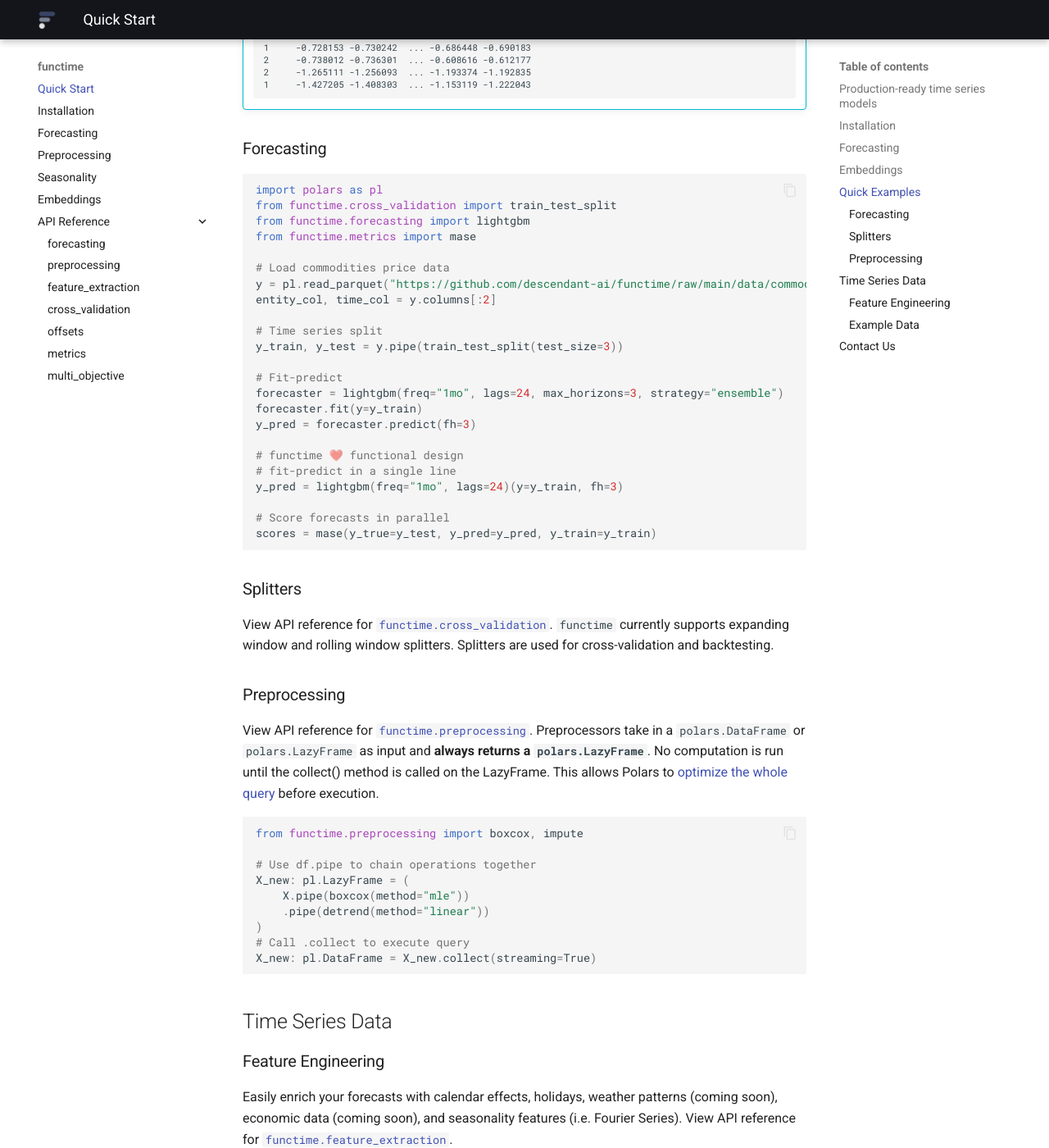
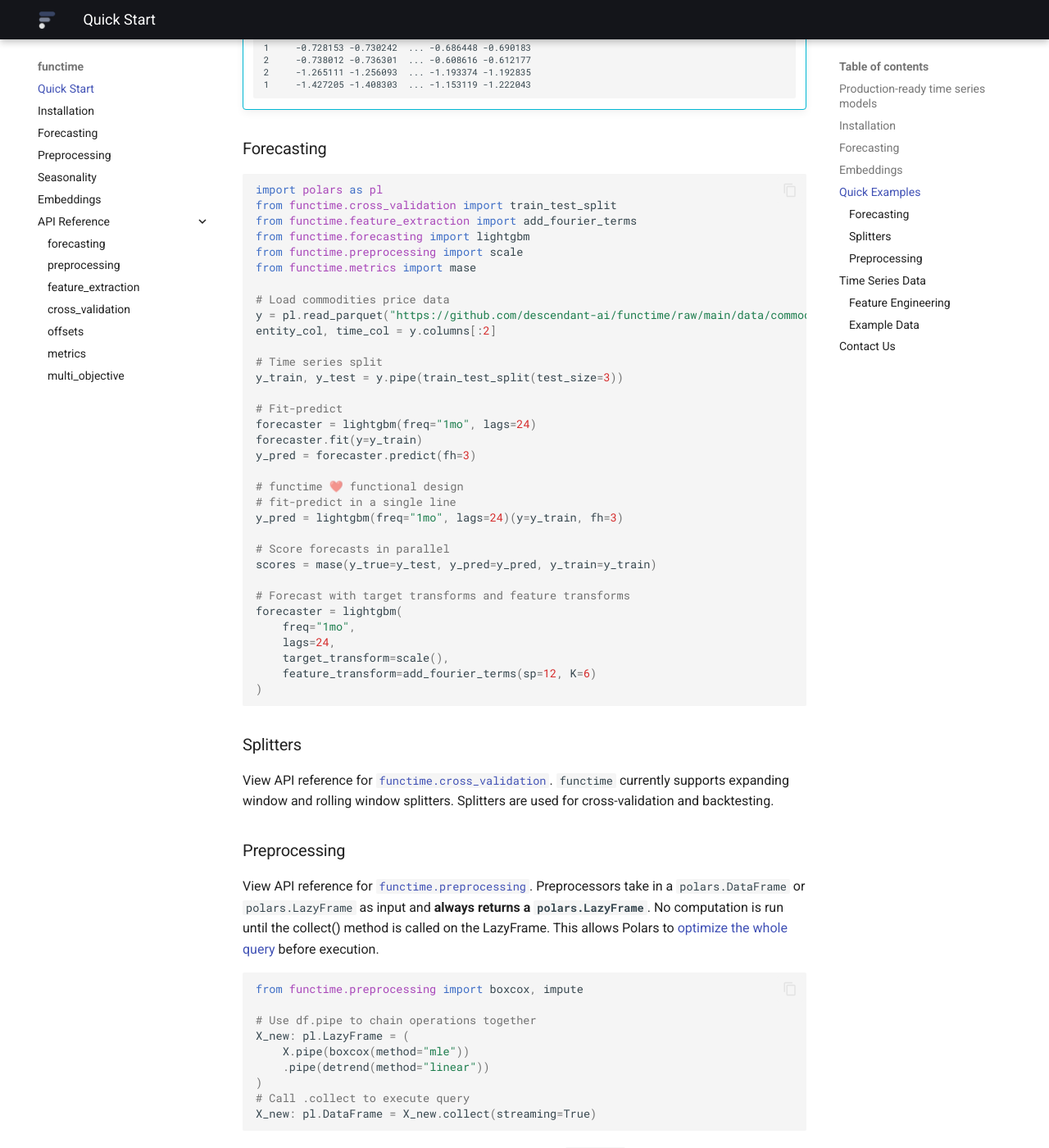
Before and after one commit to functime-org/functime, an MkDocs documentation site: the page built from docs/index.md, in a window 1280 px wide and 1400 px high, scrolled down 2314 px. Shown: the whole window at 82% size. Built offline with MkDocs 1.6.1 and Material for MkDocs 9.7.7, drawn with Linux system fonts in a browser that asks for light colours; some of the changed text lies outside the part shown.

Commit message:
docs: Add target / feature transform to quickstart

````diff
--- a/docs/index.md
+++ b/docs/index.md
@@ -102,7 +102,9 @@ View the [full walkthrough](embeddings.md) on temporal embeddings with `functime
 ```python
 import polars as pl
 from functime.cross_validation import train_test_split
+from functime.feature_extraction import add_fourier_terms
 from functime.forecasting import lightgbm
+from functime.preprocessing import scale
 from functime.metrics import mase
 
 # Load commodities price data
@@ -113,7 +115,7 @@ entity_col, time_col = y.columns[:2]
 y_train, y_test = y.pipe(train_test_split(test_size=3))
 
 # Fit-predict
-forecaster = lightgbm(freq="1mo", lags=24, max_horizons=3, strategy="ensemble")
+forecaster = lightgbm(freq="1mo", lags=24)
 forecaster.fit(y=y_train)
 y_pred = forecaster.predict(fh=3)
 
@@ -123,6 +125,14 @@ y_pred = lightgbm(freq="1mo", lags=24)(y=y_train, fh=3)
 
 # Score forecasts in parallel
 scores = mase(y_true=y_test, y_pred=y_pred, y_train=y_train)
+
+# Forecast with target transforms and feature transforms
+forecaster = lightgbm(
+    freq="1mo",
+    lags=24,
+    target_transform=scale(),
+    feature_transform=add_fourier_terms(sp=12, K=6)
+)
 ```
 
 ### Splitters
@@ -147,6 +157,8 @@ X_new: pl.LazyFrame = (
 # Call .collect to execute query
 X_new: pl.DataFrame = X_new.collect(streaming=True)
 ```
+
+View [quick examples](preprocessing.md) of time-series preprocessing with `functime`.
 
 ## Time Series Data
 
````
Also changed, not shown: README.md (+9 -1 lines), docs/code/quickstart.py (+15 -1 lines).
